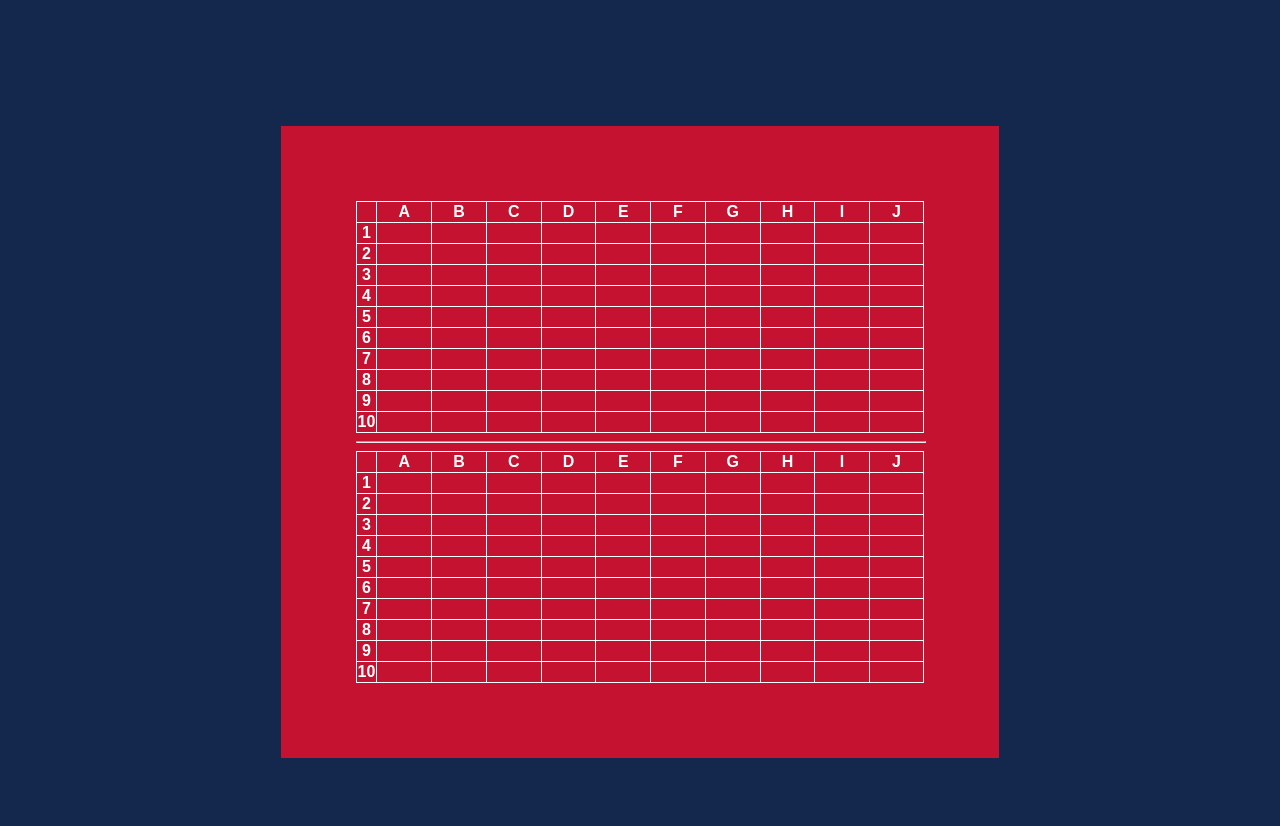
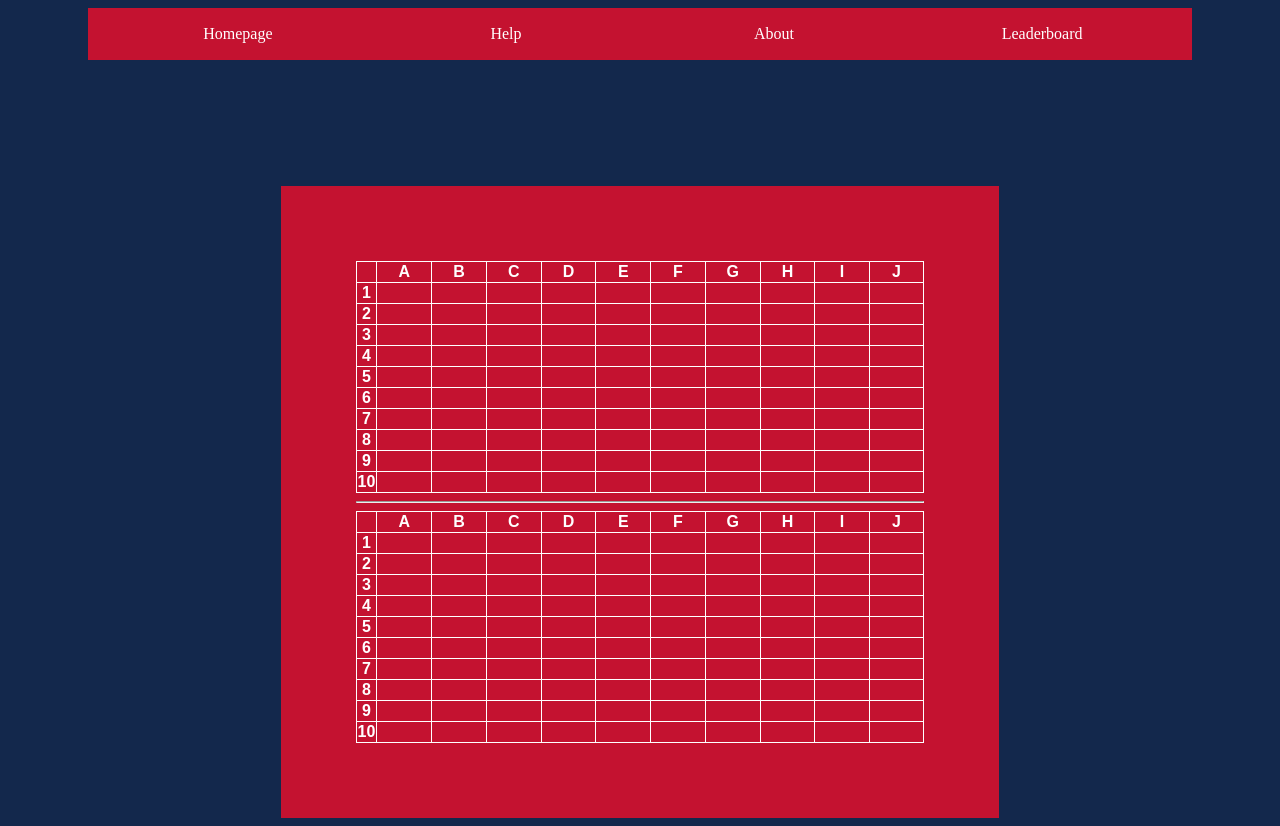
Before and after one commit to Battleship-Project-Group/Battleship, a PHP site: page /game.html in a window 1280 px wide. Before the commit the page ends 758 px from the top, so only its background shows below. Run offline with PHP 8.4, Linux system fonts and the light colour scheme; lists and menus that the app fills with data are empty.

Commit message:
small changes

```diff
--- a/src/game.html
+++ b/src/game.html
@@ -10,6 +10,17 @@
 </head>
 
 <body>
+  <div id="menu-bar">
+    <table id="menu-bar-table">
+      <tr id="menu-bar-table-row">
+        <td class="menu-bar-entry"><a href="index.html">Homepage</a></td>
+        <td class="menu-bar-entry"><a href="help.html">Help</a></td>
+        <td class="menu-bar-entry"><a href="contact.html">About</a></td>
+        <td class="menu-bar-entry"><a href="leaderboard.html">Leaderboard</a></td>
+      </tr>
+    </table>
+  </div>
+
   <div id="content">
     <table id="enemy-table">
       <tbody>
--- a/src/index.html
+++ b/src/index.html
@@ -17,7 +17,7 @@
     <div id="menu-div">
       <table id="menu">
         <tr>
-          <td><a href="#">Play!</a></td>
+          <td><a href="game.html">Play!</a></td>
           <td><a href="help.html">Help</a></td>
           <td><a href="contact.html">About</a></td>
           <td><a href="leaderboard.html">Leaderboard</a></td>
--- a/src/styles/game.css
+++ b/src/styles/game.css
@@ -1,15 +1,14 @@
-table, th, td {
+#content table, th, td {
   border: 1px solid var(--main-color-white);
   border-collapse: collapse;
 }
-tr {
+#content table tbody tr {
   width: 85%;
   margin-bottom: 150px;
 }
-td {
+#content table tbody tr td {
   width: 10%;
 }
-hr {
-  width: 100%;
+#center-div hr {
   color: var(--main-color-white);
 }
```
